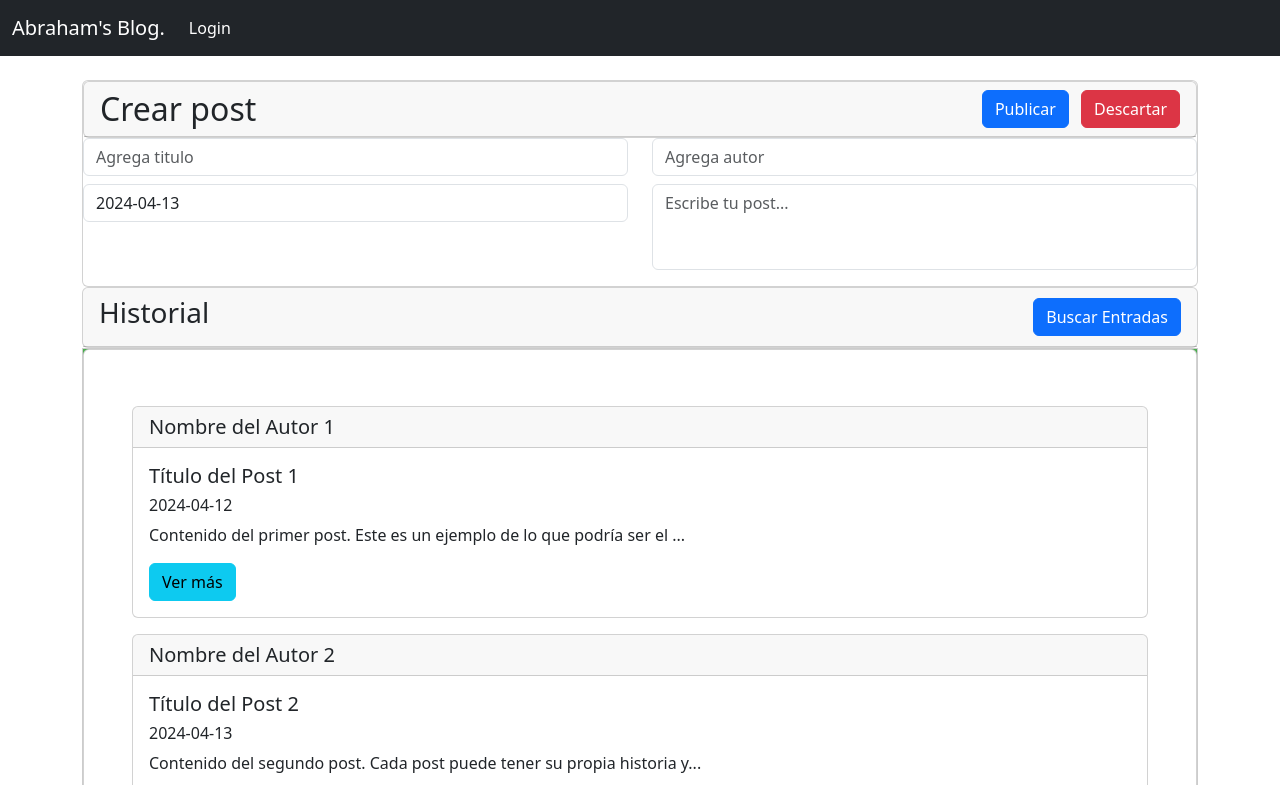
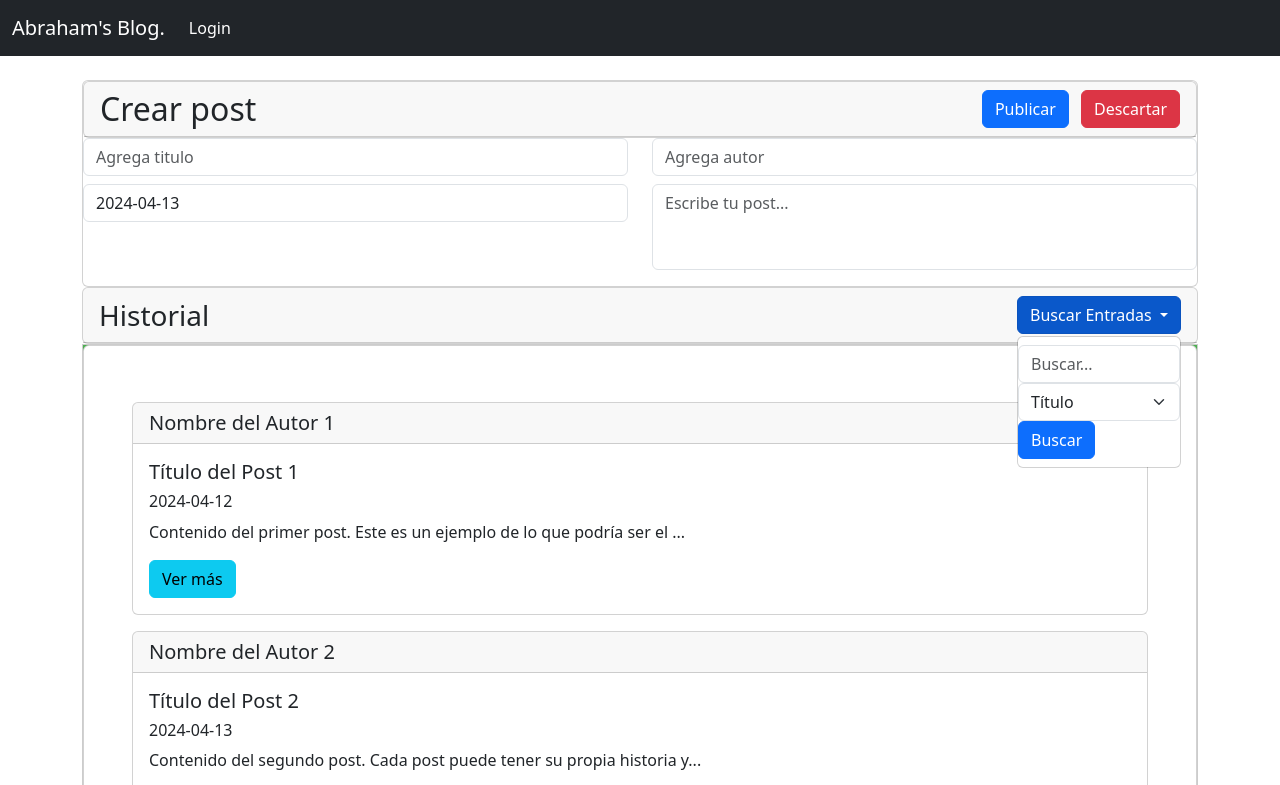
Before and after one commit to abrahamsantos-developer/front-nestjs-crud-blog, a plain HTML site: page index.html in a window 1280 px wide. Both pictures are taken after a click on the button "Buscar Entradas". Shown: the top 785 px of the page. Drawn offline with nearby package versions, Linux system fonts and the light colour scheme.

Commit message:
added dropdown search menu

```diff
--- a/index.html
+++ b/index.html
@@ -68,12 +68,38 @@
 
                       <div class="card">
                         <div class="card-header d-flex justify-content-between align-items-center" style="padding-top: 0.5rem; padding-bottom: 0.5rem;">
+                            <h3 class="mb-0">Historial</h3>
+                            <div class="dropdown">
+                                <button class="btn btn-primary dropdown-toggle" type="button" id="dropdownMenuButton" data-bs-toggle="dropdown" aria-expanded="false">
+                                    Buscar Entradas
+                                </button>
+                                <ul class="dropdown-menu" aria-labelledby="dropdownMenuButton">
+                                    <li><input type="text" class="form-control" placeholder="Buscar..." id="search-input"></li>
+                                    <li>
+                                        <select class="form-select" id="search-type">
+                                            <option value="titulo">Título</option>
+                                            <option value="contenido">Contenido</option>
+                                            <option value="autor">Autor</option>
+                                        </select>
+                                    </li>
+                                    <li><button class="btn btn-primary" onclick="filterPosts()">Buscar</button></li>
+                                </ul>
+                            </div>
+                        </div>
+                        <!-- Additional card content can go here -->
+                    </div>
+
+
+
+
+                      <!-- <div class="card">
+                        <div class="card-header d-flex justify-content-between align-items-center" style="padding-top: 0.5rem; padding-bottom: 0.5rem;">
                             <h3>Historial</h3>
                             <button type="button" class="btn btn-primary" data-bs-toggle="modal" data-bs-target="#searchModal">
                                 Buscar Entradas
                             </button>
                         </div>
-                    </div>
+                    </div> -->
 
                       <div class="overflow" id="overflow">
                         <div class="card p-5" id="posts-container">
```
